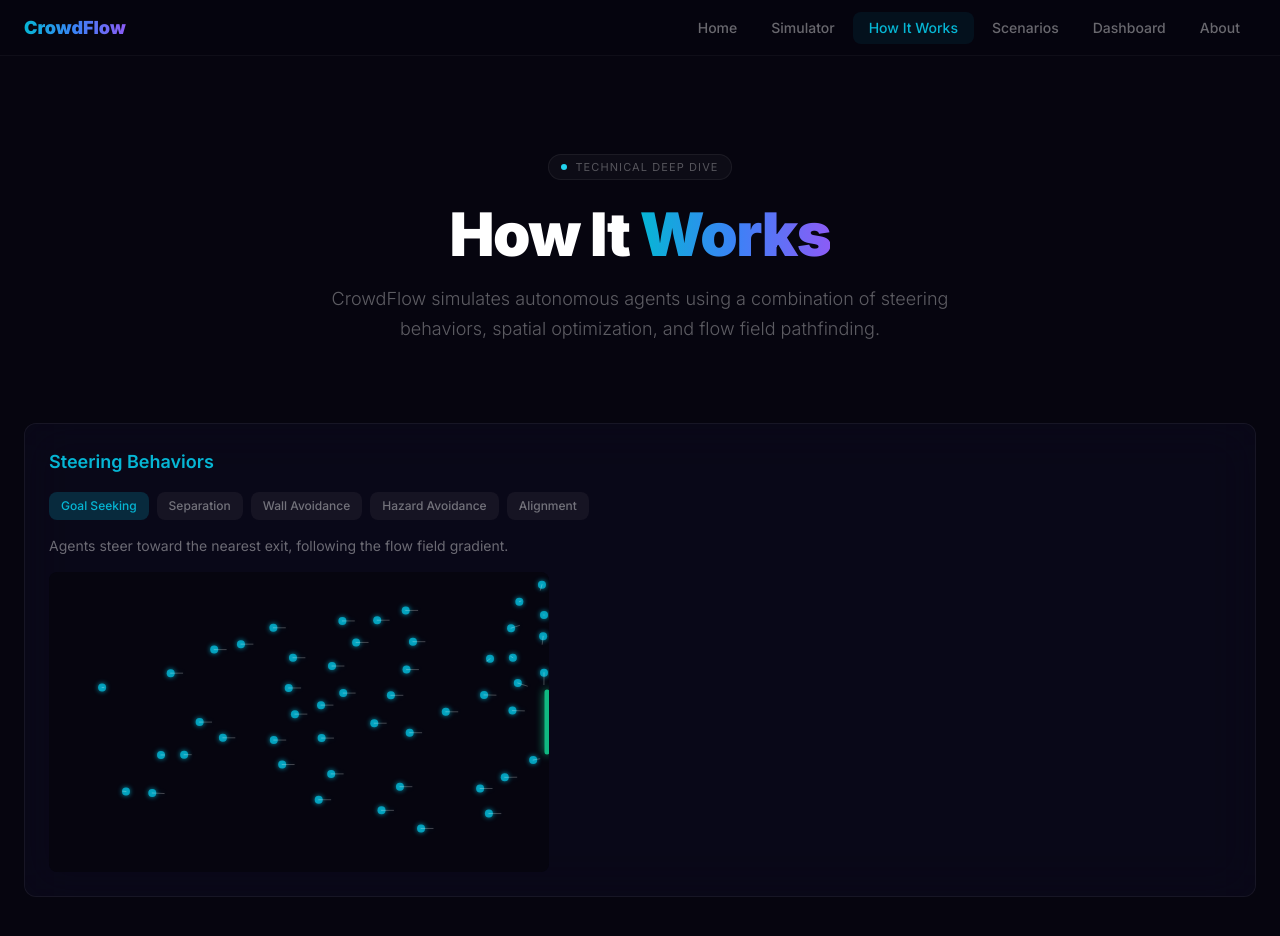
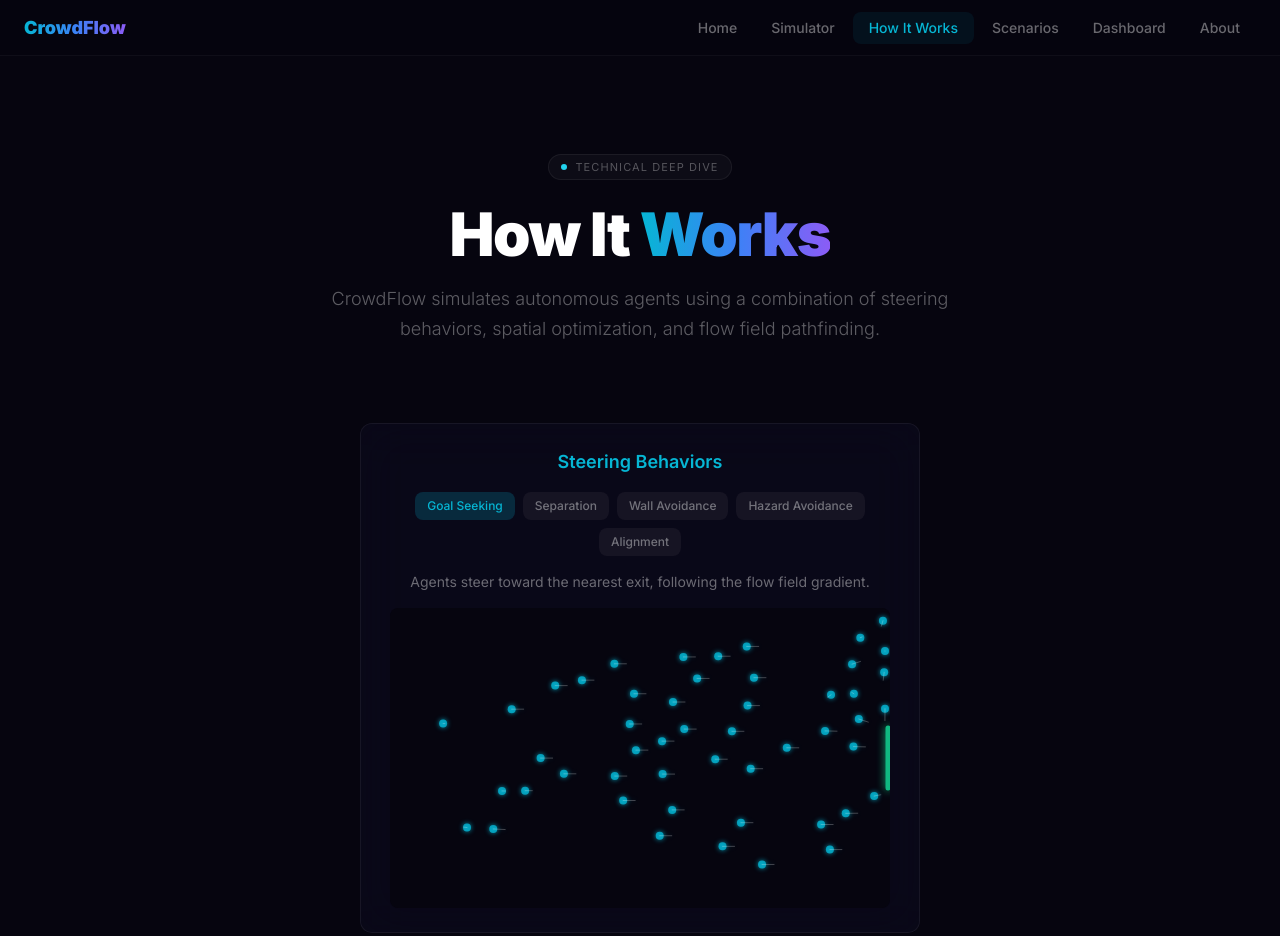
Before and after one commit to AKhubcher/CrowdFlow, a React (Vite) app: page /how-it-works in a window 1280 px wide. Shown: the top 936 px of the page. Built offline with nearby package versions, Linux system fonts and the light colour scheme.

Commit message:
center steering demo and shrink-wrap its border

```diff
--- a/src/pages/HowItWorks/SteeringDemo.tsx
+++ b/src/pages/HowItWorks/SteeringDemo.tsx
@@ -147,9 +147,9 @@ export function SteeringDemo() {
   }, [activeBehavior]);
 
   return (
-    <div className="glass rounded-xl p-6">
-      <h3 className="text-lg font-semibold text-accent-cyan mb-4">Steering Behaviors</h3>
-      <div className="flex flex-wrap gap-2 mb-4">
+    <div className="glass rounded-xl p-6 max-w-[560px] mx-auto">
+      <h3 className="text-lg font-semibold text-accent-cyan mb-4 text-center">Steering Behaviors</h3>
+      <div className="flex flex-wrap justify-center gap-2 mb-4">
         {Object.keys(behaviorDescriptions).map(key => (
           <button
             key={key}
@@ -164,8 +164,8 @@ export function SteeringDemo() {
           </button>
         ))}
       </div>
-      <p className="text-sm text-white/40 mb-4">{behaviorDescriptions[activeBehavior]}</p>
-      <canvas ref={canvasRef} className="rounded-lg bg-surface-950 w-full" />
+      <p className="text-sm text-white/40 mb-4 text-center">{behaviorDescriptions[activeBehavior]}</p>
+      <canvas ref={canvasRef} className="rounded-lg bg-surface-950 block mx-auto" />
     </div>
   );
 }
```
